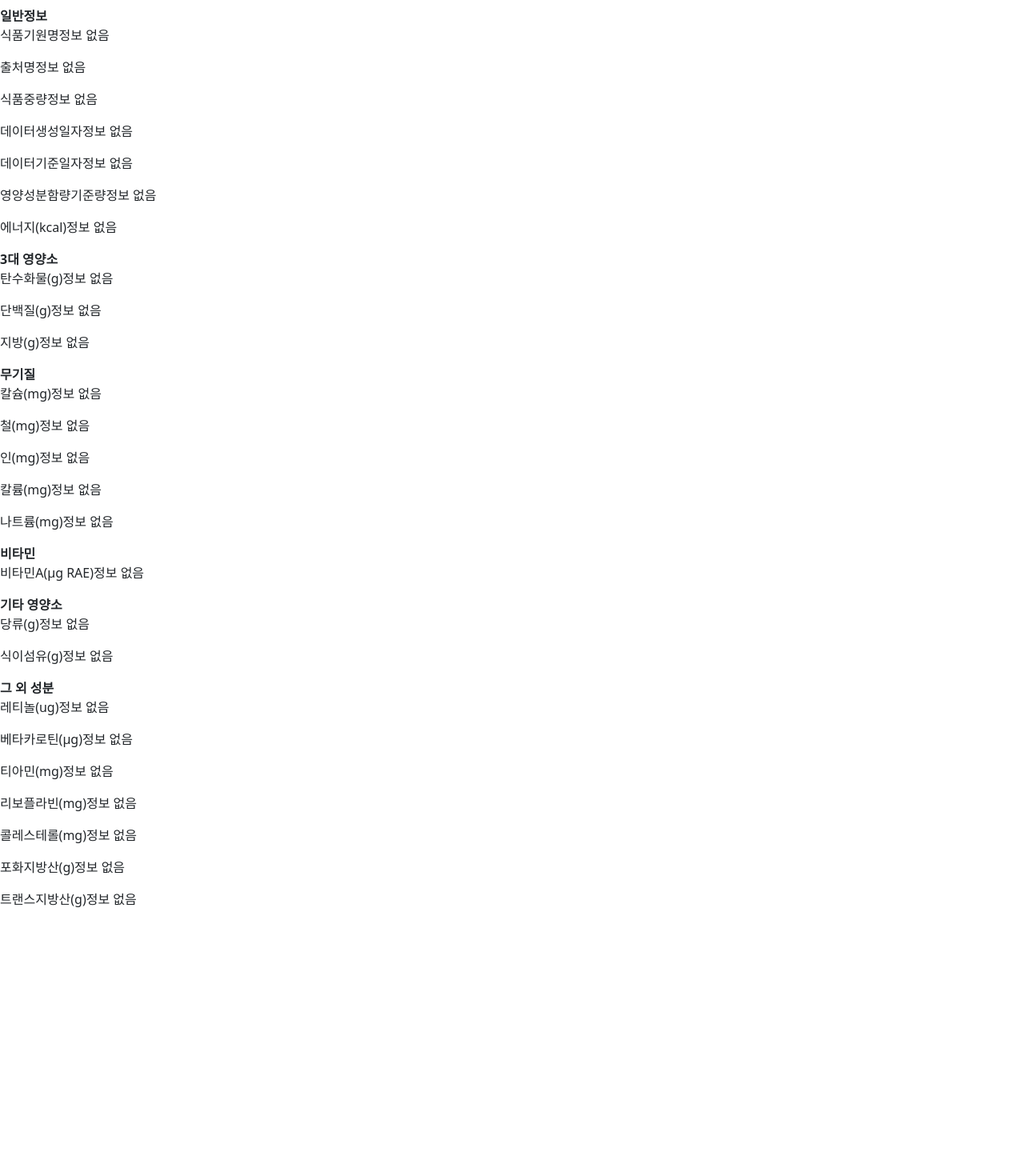
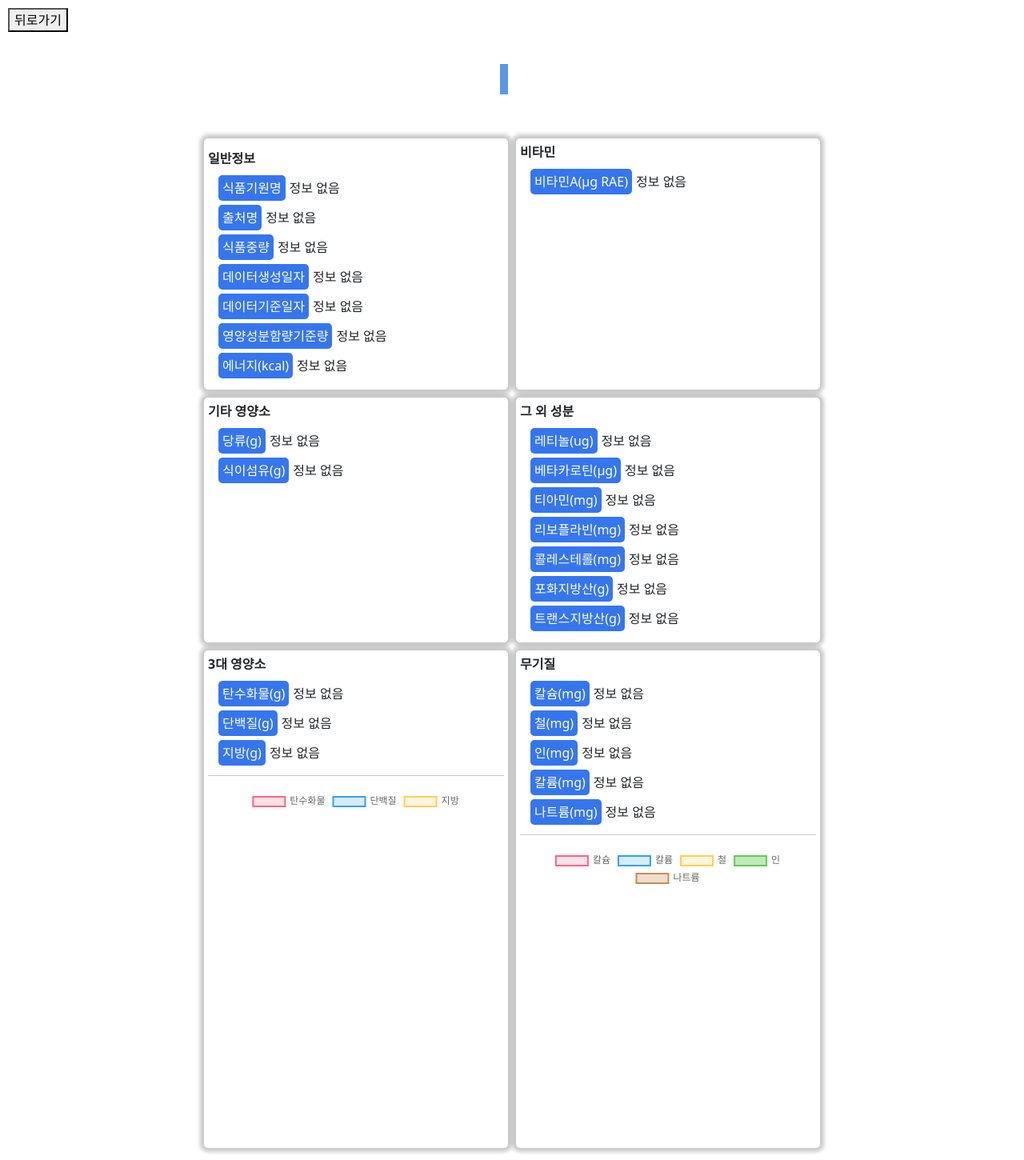
Before and after one commit to youngwan2/busan_item_map, a React (Create React App) app: page /busan_item_map/nutrition/1 in a window 1280 px wide. Shown: the whole page at 80% size. Before the commit the page ends 1152 px from the top, so only its background shows below. Built offline with nearby package versions, Linux system fonts and the light colour scheme; a web font is replaced by a local one.

Commit message:
식품영양조회 디테일 페이지 추가 및 그래프 추가

```diff
--- /dev/null
+++ b/src/chart/MineralChart.tsx
@@ -0,0 +1,44 @@
+import { Chart as ChartJS, ArcElement, Tooltip, Legend } from "chart.js";
+import { Doughnut } from "react-chartjs-2";
+
+ChartJS.register(ArcElement, Tooltip, Legend);
+
+interface ChartType {
+  item: {
+    칼슘: number;
+    인: number;
+    철: number;
+    칼륨: number;
+    나트륨: number;
+  };
+}
+const MineralChart = ({ item }: ChartType) => {
+  const data = {
+    labels: ["칼슘", "칼륨", "철","인","나트륨"],
+    fill:false,
+    datasets: [
+      {
+        label: "100ml 기준",
+        data: [item.칼슘, item.칼륨, item.철, item.인, item.나트륨],
+        backgroundColor: [
+          "rgba(255, 99, 132, 0.2)",
+          "rgba(54, 162, 235, 0.2)",
+          "rgba(255, 206, 86, 0.2)",
+          "rgba(100, 200, 86, 0.4)",
+          "rgba(200, 140, 86, 0.3)",
+        ],
+        borderColor: [
+          "rgba(255, 99, 132, 1)",
+          "rgba(54, 162, 235, 1)",
+          "rgba(255, 206, 86, 1)",
+          "rgba(100, 200, 86, 1)",
+          "rgba(200, 140, 86, 1)",
+        ],
+      },
+    ],
+  };
+
+  return <Doughnut data={data}></Doughnut>;
+};
+
+export default MineralChart;
--- /dev/null
+++ b/src/chart/ThreeChart.tsx
@@ -0,0 +1,39 @@
+import { Chart as ChartJS, ArcElement, Tooltip, Legend } from "chart.js";
+import { Doughnut } from "react-chartjs-2";
+
+ChartJS.register(ArcElement, Tooltip, Legend);
+
+interface ChartType {
+  item: {
+    탄수화물: number;
+    단백질: number;
+    지방: number;
+  };
+}
+const ThreeChart = ({ item }: ChartType) => {
+  console.log(item);
+
+  const data = {
+    labels: ["탄수화물", "단백질", "지방"],
+    datasets: [
+      {
+        label: "3대 영양소(100g 기준)",
+        data: [item.탄수화물, item.단백질, item.지방],
+        backgroundColor: [
+          "rgba(255, 99, 132, 0.2)",
+          "rgba(54, 162, 235, 0.2)",
+          "rgba(255, 206, 86, 0.2)",
+        ],
+        borderColor: [
+          "rgba(255, 99, 132, 1)",
+          "rgba(54, 162, 235, 1)",
+          "rgba(255, 206, 86, 1)",
+        ],
+      },
+    ],
+  };
+
+  return <Doughnut data={data} />;
+};
+
+export default ThreeChart;
--- /dev/null
+++ b/src/components/page/NutritionDetail.module.css
@@ -0,0 +1,101 @@
+
+.detail_page_title {
+    margin: 30px 0 50px 0;
+    display: inline-block;
+    border-left: 10px solid rgb(90, 151, 232);
+    padding:  0 10px;
+    letter-spacing: 1.5px;
+
+}
+
+.detail_article {
+    max-width: 1900px;
+    margin: 0 auto;
+    padding: 10px;
+    display: flex;
+    position: absolute;
+    width: 100%;
+    top: 5%;
+    border-radius: 5px;
+    left: 50%;
+    transform: translate(-50%);
+    flex-wrap: wrap;
+    align-items: center;
+    justify-content: center;
+    flex-direction: column;
+}
+
+.detail_article section {
+    background-color: white;
+    min-width: 280px;
+    max-width: 380px;
+    width: 100%;
+    margin: 5px;
+    border-radius: 5px;
+    padding: 5px;
+    box-shadow: 0 0 5px 5px rgba(0, 0, 0, 0.214);
+}
+
+.detail_article section:hover {
+    box-shadow: 0 0 1px 4px rgb(99, 99, 192);
+}
+
+.detail_article section:nth-of-type(n) {
+    animation: left 1.1s ease-in-out;
+}
+
+.detail_article section:nth-of-type(n+2) {
+    animation: right 1.1s ease-in-out;
+}
+@keyframes left {
+    from {
+        opacity: 0;
+        transform: translate(-300px) rotate(20deg);
+    }
+
+}
+
+@keyframes right {
+    from {
+        opacity: 0;
+        transform: translate(300px)  rotate(-50deg);;
+    }
+
+}
+
+.detail_article strong {
+    display: inline-block;
+
+}
+.detail_article p {
+    margin: 13px;
+}
+.detail_article p span {
+    background-color: rgb(54, 118, 237);
+    color:white;
+    margin-right: 5px;
+    padding: 5px;
+    border-radius: 5px;
+}
+
+/* 하단 그룹(3대 영양소, 미네랄) */
+.bottom_group {
+    flex-wrap: wrap;
+    width: 100%;
+    display: flex;
+    justify-content: center;
+}
+
+.bottom_group section {
+    width: 100%;
+}
+
+
+
+
+.vitamin {}
+
+
+.etc_a {}
+
+.etc_b {}
--- a/src/components/page/NutritionDetail.tsx
+++ b/src/components/page/NutritionDetail.tsx
@@ -1,122 +1,68 @@
-import Chart from "../../chart/Chart"
-import { useParams } from "react-router-dom"
-import { useSelector } from "react-redux/es/hooks/useSelector"
+import ThreeChart from "../../chart/ThreeChart";
+import MineralChart from "../../chart/MineralChart";
+import styles from "./NutritionDetail.module.css";
+import { useSelector } from "react-redux/es/hooks/useSelector";
+import { useState, useRef, useEffect } from "react";
 
 const NutritionDetail = () => {
+  const pageRef = useRef<HTMLDivElement>(null);
 
-    /** id
-    :
-    13
-    나트륨(mg)
-    :
-    "328"
-    니아신(mg)
-    :
-    "7.585"
-    단백질(g)
-    :
-    "6.31"
-    당류(g)
-    :
-    "0"
-    대표식품코드
-    :
-    "6260"
-    데이터기준일자
-    :
-    "2023-08-31"
-    데이터생성일자
-    :
-    "2018-12-31"
-    레티놀(μg)
-    :
-    "1"
-    리보플라빈(mg)
-    :
-    "0.009"
-    베타카로틴(μg)
-    :
-    "381"
-    비타민 A(μg RAE)
-    :
-    "33"
-    비타민 C(mg)
-    :
-    "2.35"
-    비타민 D(μg)
-    :
-    "0"
-    수분(g)
-    :
-    "86.2"
-    식이섬유(g)
-    :
-    "2.4"
-    식품기원명
-    :
-    "가정식(분석 함량)"
-    식품명
-    :
-    "감자탕"
-    식품중량
-    :
-    "530g"
-    업체명
-    :
-    "해당없음"
-    에너지(kcal)
-    :
-    "71"
-    영양성분함량기준량
-    :
-    "100g"
-    인(mg)
-    :
-    "43"
-    지방(g)
-    :
-    "4.06"
-    철(mg)
-    :
-    "1.06"
-    출처명
-    :
-    "식품의약품안전처"
-    칼륨(mg)
-    :
-    "98"
-    칼슘(mg)
-    :
-    "38"
-    콜레스테롤(mg)
-    :
-    "38.53"
-    탄수화물(g)
-    :
-    "2.27"
-    트랜스지방산(g)
-    :
-    "0.01"
-    티아민(mg)
-    :
-    "0.164"
-    포화지방산(g)
-    :
-    "1.16"
-    회분(g)
-    :
-    "1.18" */
+  const detailNutritionData = useSelector<any>(
+    (state) => state.nutrition
+  ) as any;
 
-    const detailNutritionData = useSelector<any>((state) => state.nutrition) as any
+  useEffect(() => {
+    if (pageRef.current) {
+      pageRef.current.scrollIntoView(true);
+    }
+  }, []);
 
-    console.log(detailNutritionData)
+  // 3대 영양소 정보
+  const [threeInfo] = useState({
+    탄수화물: detailNutritionData["탄수화물(g)"],
+    단백질: detailNutritionData["단백질(g)"],
+    지방: detailNutritionData["지방(g)"],
+  });
 
+  // 무기질 정보
+  const [mineral] = useState({
+    칼슘: detailNutritionData["칼슘(mg)"],
+    철: detailNutritionData["철(mg)"],
+    인: detailNutritionData["인(mg)"],
+    칼륨: detailNutritionData["칼륨(mg)"],
+    나트륨: detailNutritionData["나트륨(mg)"],
+  });
   return (
-        <div>
-            <article
-                key={detailNutritionData.id}
+    <div ref={pageRef}>
+      <button
+        style={{ margin: "10px" }}
+        onClick={() => {
+          window.history.back();
+        }}
       >
-                <section id={`${detailNutritionData.id}`}>
+        뒤로가기
+      </button>
+
+      <article className={styles.detail_article} key={detailNutritionData.id}>
+        <h2 className={styles.detail_page_title}>
+          {detailNutritionData ? (
+            `${detailNutritionData.식품명} : ${detailNutritionData.식품기원명}`
+          ) : (
+            <br />
+          )}
+        </h2>
+        {/* 상단 그룹(일반정보, 비타민, 기타 영양성분, 그외) */}
+        <div
+          style={{
+            display: "flex",
+            flexWrap: "wrap",
+            justifyContent: "center",
+          }}
+        >
+          <section
+            id={`${detailNutritionData.id}`}
+            className={styles.general_info}
+          >
             <h4>{detailNutritionData.식품명}</h4>
             <strong>일반정보</strong>
             <>
@@ -150,55 +96,9 @@ const NutritionDetail = () => {
               </p>
             </>
           </section>
+          {/* 비타민 */}
 
-                {/* 3대 영양소 */}
-                <section>
-                    <strong>3대 영양소 </strong>
-                    <>
-                        <p>
-                            <span>탄수화물(g)</span>
-                            {detailNutritionData["탄수화물(g)"] || "정보 없음"}
-                        </p>
-                        <p>
-                            <span>단백질(g)</span>
-                            {detailNutritionData["단백질(g)"] || "정보 없음"}
-                        </p>
-                        <p>
-                            <span>지방(g)</span>
-                            {detailNutritionData["지방(g)"] || "정보 없음"}
-                        </p>
-                    </>
-                </section>
-
-                {/* 무기질 */}
-                <section>
-                    <strong>무기질</strong>
-                    <>
-                        <p>
-                            <span>칼슘(mg)</span>
-                            {detailNutritionData["칼슘(mg)"] || "정보 없음"}
-                        </p>
-                        <p>
-                            <span>철(mg)</span>
-                            {detailNutritionData["철(mg)"] || "정보 없음"}
-                        </p>
-                        <p>
-                            <span>인(mg)</span>
-                            {detailNutritionData["인(mg)"] || "정보 없음"}
-                        </p>
-                        <p>
-                            <span>칼륨(mg)</span>
-                            {detailNutritionData["칼륨(mg)"] || "정보 없음"}
-                        </p>
-                        <p>
-                            <span>나트륨(mg)</span>
-                            {detailNutritionData["나트륨(mg)"] || "정보 없음"}
-                        </p>
-                    </>
-                </section>
-
-                {/* 비타민 */}
-                <section>
+          <section className={styles.vitamin}>
             <strong>비타민</strong>
             <>
               <p>
@@ -208,7 +108,7 @@ const NutritionDetail = () => {
             </>
           </section>
           {/* 기타 영양소 */}
-                <section>
+          <section className={styles.etc_a}>
             <strong>기타 영양소</strong>
             <>
               <p>
@@ -223,7 +123,7 @@ const NutritionDetail = () => {
           </section>
 
           {/* 그 외 성분 */}
-                <section>
+          <section className={styles.etc_b}>
             <strong>그 외 성분</strong>
             <>
               <p>
@@ -256,9 +156,63 @@ const NutritionDetail = () => {
               </p>
             </>
           </section>
+        </div>
+        {/* 하단 그룹(3대 영양소, 미네랄) */}
+        {/* 3대 영양소 */}
+        <div className={styles.bottom_group}>
+          <section className={styles.three_info}>
+            <strong>3대 영양소 </strong>
+            <div>
+              <p>
+                <span>탄수화물(g)</span>
+                {detailNutritionData["탄수화물(g)"] || "정보 없음"}
+              </p>
+              <p>
+                <span>단백질(g)</span>
+                {detailNutritionData["단백질(g)"] || "정보 없음"}
+              </p>
+              <p>
+                <span>지방(g)</span>
+                {detailNutritionData["지방(g)"] || "정보 없음"}
+              </p>
+            </div>
+            <hr />
+            <ThreeChart item={threeInfo}></ThreeChart>
+          </section>
+
+          {/* 무기질 */}
+          <section className={styles.mineral}>
+            <strong>무기질</strong>
+            <>
+              <p>
+                <span>칼슘(mg)</span>
+                {detailNutritionData["칼슘(mg)"] || "정보 없음"}
+              </p>
+              <p>
+                <span>철(mg)</span>
+                {detailNutritionData["철(mg)"] || "정보 없음"}
+              </p>
+              <p>
+                <span>인(mg)</span>
+                {detailNutritionData["인(mg)"] || "정보 없음"}
+              </p>
+              <p>
+                <span>칼륨(mg)</span>
+                {detailNutritionData["칼륨(mg)"] || "정보 없음"}
+              </p>
+              <p>
+                <span>나트륨(mg)</span>
+                {detailNutritionData["나트륨(mg)"] || "정보 없음"}
+              </p>
+            </>
+            <hr />
+            <MineralChart item={mineral} />
+          </section>
+          <hr />
+        </div>
       </article>
     </div>
-    )
-}
+  );
+};
 
-export default NutritionDetail
+export default NutritionDetail;
--- a/src/util/db.jsx
+++ b/src/util/db.jsx
@@ -157,7 +157,7 @@ const Database = () => {
                   dispatch(getNutritionDataFromDB(getNutritions[i]));
                 }}
               >
-                <section id={`${item.id}`}>
+                <section>
                   <h4 className={styles.item_name}>{item.식품명}</h4>
                   <strong className={styles.sub_title}>일반정보</strong>
                   <>
--- a/src/util/dbSideMenu.tsx
+++ b/src/util/dbSideMenu.tsx
@@ -51,7 +51,7 @@ const DbSideMenu = ({ itemsKey }: any) => {
           {Array.isArray(itemsKey) ? (
             itemsKey.map((tit) => {
               return (
-                <li>
+                <li key={tit.id}>
                   <a href={`#${tit.id}`}>
                     {tit.title}({tit.title2})
                   </a>
```
Also changed, not shown: src/chart/Chart.tsx (deleted, +0 -51 lines). Lines whose indentation alone changed are shown as unchanged.
